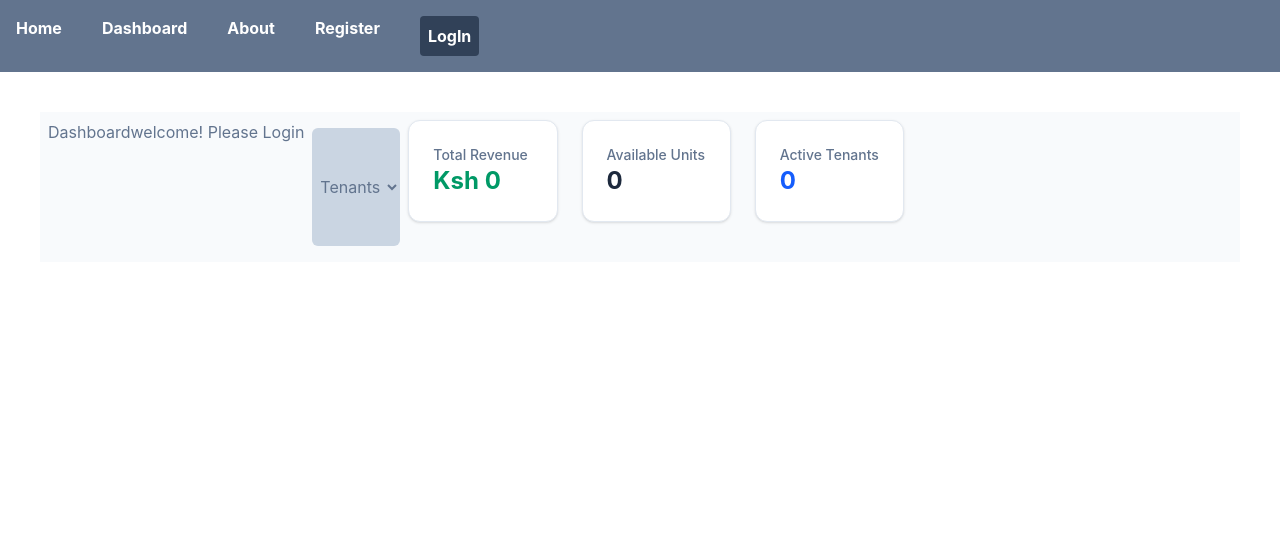
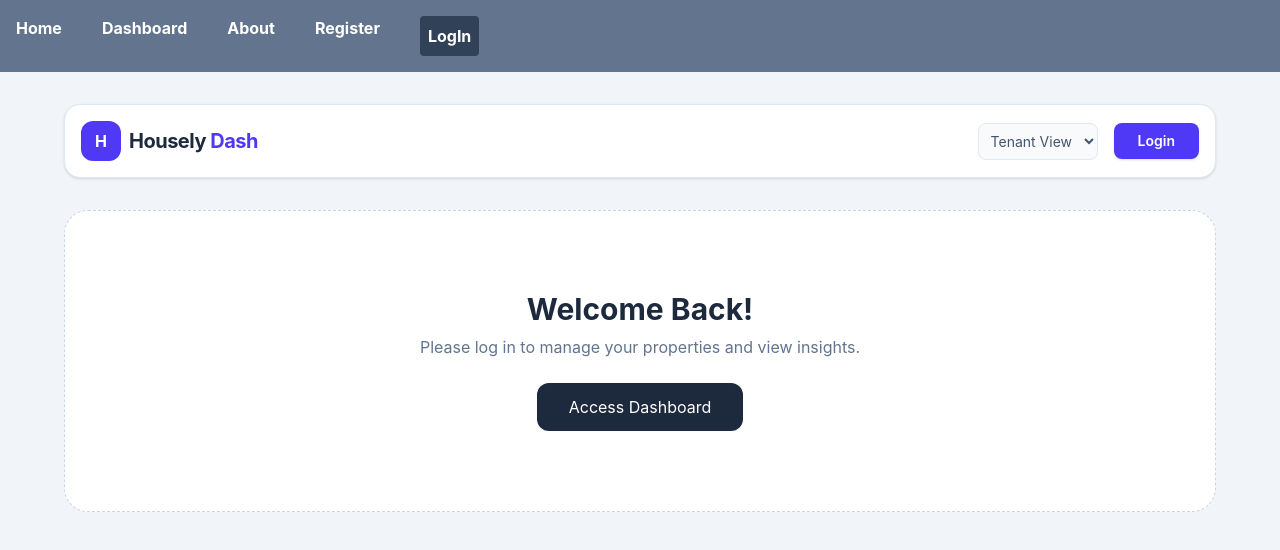
Before and after one commit to derick871/rentalapp, a React (Vite) app: page /dashboard in a window 1280 px wide. Shown: the top 550 px of the page. Built offline with nearby package versions, Linux system fonts and the light colour scheme.

Commit message:
update dashboard  file

```diff
--- a/src/components/Dashboard.jsx
+++ b/src/components/Dashboard.jsx
@@ -1,51 +1,115 @@
- import {useState} from 'react'
+import { useState } from 'react';
 
 function Dashboard() {
-    const [isLoggedIn, setIsLoggedIn] = useState(false)
-    const [role, setRole] = useState("user")
-    const houses =[
-        {id:201, name:"Luxury-Plazza", price:100000},
-        {id:202, name:"White House", price:20000},
-        {id:203, name:"Modern-View", price:1500},
-    ]
+  const [isLoggedIn, setIsLoggedIn] = useState(false);
+  const [role, setRole] = useState("tenants");
 
-    const userRole=(e)=>{
-        setRole(e.target.value)
-    }
+  const houses = [
+    { id: 201, name: "Luxury-Plaza", price: 100000 },
+    { id: 202, name: "White House", price: 20000 },
+    { id: 203, name: "Modern-View", price: 1500 },
+  ];
+
+  // Calculate total revenue from the houses array
+  const totalRevenue = houses.reduce((acc, house) => acc + house.price, 0);
 
   return (
-        <div className="bg-slate-50 text-slate-500 flex m-10 p-4 md:p-2">
-            <h1>Dashboard</h1>
-            {!isLoggedIn ?(
-                <h1>welcome! Please Login </h1>
+    <div className="min-h-screen bg-slate-100 p-4 md:p-8 font-sans">
+      <div className="max-w-6xl mx-auto">
+
+        {/* Navigation Bar */}
+        <nav className="bg-white p-4 rounded-2xl shadow-sm border border-slate-200 flex flex-wrap justify-between items-center mb-8 gap-4">
+          <div className="flex items-center gap-2">
+            <div className="w-10 h-10 bg-indigo-600 rounded-xl flex items-center justify-center text-white font-bold">H</div>
+            <h1 className="text-xl font-bold text-slate-800 tracking-tight">Housely <span className="text-indigo-600">Dash</span></h1>
+          </div>
+
+          <div className="flex items-center gap-4">
+            <select
+              onChange={(e) => setRole(e.target.value)}
+              value={role}
+              className="bg-slate-50 border border-slate-200 text-slate-600 text-sm p-2 rounded-lg outline-none focus:ring-2 focus:ring-indigo-500 transition-all"
+            >
+              <option value="tenants">Tenant View</option>
+              <option value="admin">Admin View</option>
+            </select>
+
+            <button
+              onClick={() => setIsLoggedIn(!isLoggedIn)}
+              className={`px-6 py-2 rounded-lg font-semibold text-sm transition-all shadow-sm ${
+                isLoggedIn
+                ? "bg-rose-50 text-rose-600 hover:bg-rose-100"
+                : "bg-indigo-600 text-white hover:bg-indigo-700"
+              }`}
+            >
+              {isLoggedIn ? "Logout" : "Login"}
+            </button>
+          </div>
+        </nav>
+
+        {/* Conditional Content */}
+        {!isLoggedIn ? (
+          <div className="text-center py-20 bg-white rounded-3xl border border-dashed border-slate-300">
+            <h2 className="text-3xl font-bold text-slate-800 mb-2">Welcome Back!</h2>
+            <p className="text-slate-500 mb-6">Please log in to manage your properties and view insights.</p>
+            <button
+              onClick={() => setIsLoggedIn(true)}
+              className="bg-slate-800 text-white px-8 py-3 rounded-xl hover:scale-105 transition-transform"
+            >
+              Access Dashboard
+            </button>
+          </div>
         ) : (
           <>
-                    {role === "tenants" && <h2>Welcome to Customer dashboard</h2>}
-                    {role === "admin" && <h2>Welcome to admin dashboard</h2>}
-                    <button onClick={() => setIsLoggedIn(!isLoggedIn)}>{isLoggedIn ? "LOGOUT" : "LOGIN"}</button>
-                </>
-            )}
-            <select onChange={userRole} value={role} className="bg-slate-300 p-1 m-2 rounded-md">
-                <option value="tenants">Tenants</option>
-                <option value="admin">Admin</option>
-            </select>
-                <div id="statsContainer" class="grid grid-cols-1 md:grid-cols-3 gap-6 mb-8">
-        <div class="bg-white p-6 rounded-xl shadow-sm border border-slate-200">
-            <p class="text-slate-500 text-sm font-medium">Total Revenue</p>
-            <h2 id="totalRevenue" class="text-2xl font-bold text-emerald-600">Ksh 0</h2>
+            {/* Header Message */}
+            <div className="mb-8">
+              <h2 className="text-2xl font-bold text-slate-800">
+                {role === "admin" ? "Admin Control Center" : "Customer Overview"}
+              </h2>
+              <p className="text-slate-500">Welcome, here is what's happening today.</p>
             </div>
-        <div class="bg-white p-6 rounded-xl shadow-sm border border-slate-200">
-            <p class="text-slate-500 text-sm font-medium">Available Units</p>
-            <h2 id="unitsAvailable" class="text-2xl font-bold text-slate-800">0</h2>
+
+            {/* Stats Grid */}
+            <div className="grid grid-cols-1 md:grid-cols-3 gap-6 mb-8">
+              <div className="bg-white p-6 rounded-2xl shadow-sm border border-slate-200 hover:shadow-md transition-shadow">
+                <p className="text-slate-400 text-xs uppercase tracking-wider font-bold mb-1">Total Revenue</p>
+                <h2 className="text-3xl font-black text-emerald-600">
+                   Ksh {totalRevenue.toLocaleString()}
+                </h2>
               </div>
-        <div class="bg-white p-6 rounded-xl shadow-sm border border-slate-200">
-            <p class="text-slate-500 text-sm font-medium">Active Tenants</p>
-            <h2 id="activeTenants" class="text-2xl font-bold text-blue-600">0</h2>
+
+              <div className="bg-white p-6 rounded-2xl shadow-sm border border-slate-200 hover:shadow-md transition-shadow">
+                <p className="text-slate-400 text-xs uppercase tracking-wider font-bold mb-1">Available Units</p>
+                <h2 className="text-3xl font-black text-slate-800">{houses.length}</h2>
+              </div>
+
+              <div className="bg-white p-6 rounded-2xl shadow-sm border border-slate-200 hover:shadow-md transition-shadow">
+                <p className="text-slate-400 text-xs uppercase tracking-wider font-bold mb-1">Active Tenants</p>
+                <h2 className="text-3xl font-black text-indigo-600">12</h2>
               </div>
             </div>
 
+            {/* Property List Preview */}
+            <div className="bg-white rounded-2xl border border-slate-200 overflow-hidden shadow-sm">
+                <div className="p-6 border-b border-slate-100">
+                    <h3 className="font-bold text-slate-800">Recent Listings</h3>
                 </div>
-    )
+                <div className="divide-y divide-slate-100">
+                    {houses.map(house => (
+                        <div key={house.id} className="p-4 flex justify-between items-center hover:bg-slate-50 transition-colors">
+                            <span className="font-medium text-slate-700">{house.name}</span>
+                            <span className="text-slate-500 font-mono bg-slate-100 px-3 py-1 rounded-full text-sm">
+                                Ksh {house.price.toLocaleString()}
+                            </span>
+                        </div>
+                    ))}
+                </div>
+            </div>
+          </>
+        )}
+      </div>
+    </div>
+  );
 }
 
-export default Dashboard
+export default Dashboard;
```
Lines whose indentation alone changed are shown as unchanged.
